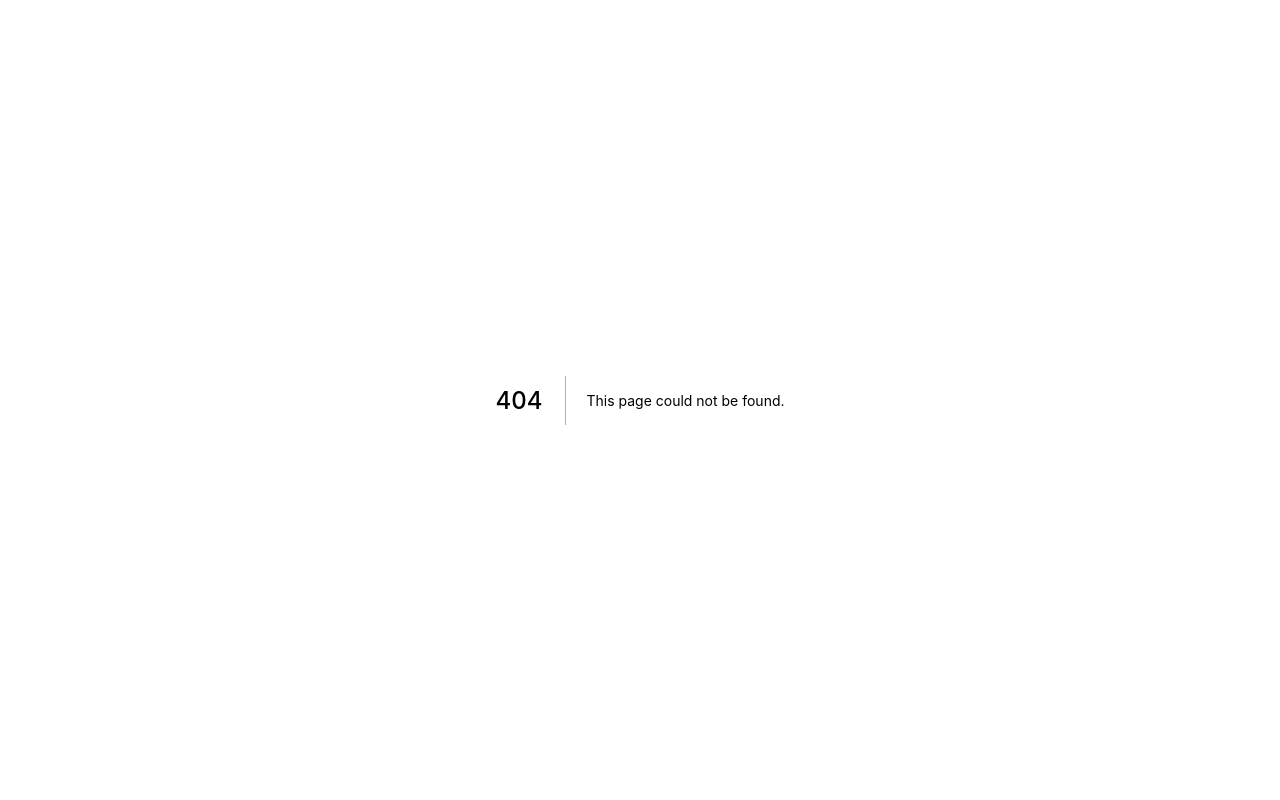
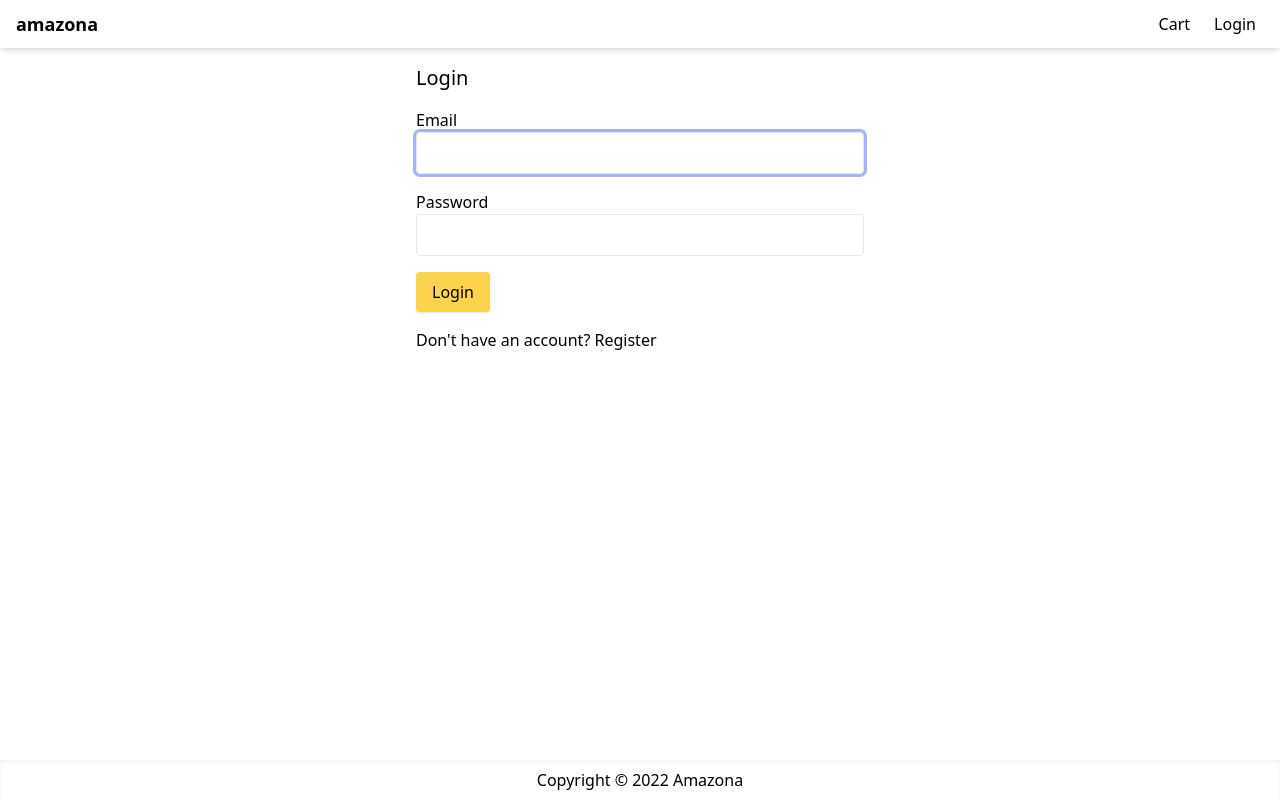
Before and after one commit to DanielAdane/next-amazona, a Next.js app: page /login in a window 1280 px wide. Before the commit this address had no page. Built offline with nearby package versions, Linux system fonts and the light colour scheme.

Commit message:
add login page

```diff
--- a/package.json
+++ b/package.json
@@ -13,7 +13,8 @@
     "js-cookie": "^3.0.1",
     "next": "12.2.5",
     "react": "18.2.0",
-    "react-dom": "18.2.0"
+    "react-dom": "18.2.0",
+    "react-hook-form": "^7.34.2"
   },
   "devDependencies": {
     "autoprefixer": "^10.4.8",
--- a/pages/cart/index.js
+++ b/pages/cart/index.js
@@ -110,7 +110,7 @@
               </li>
               <li>
                 <button
-                  onClick={() => router.push("/shipping")}
+                  onClick={() => router.push("/login?redirect=/shipping")}
                   className="primary-button w-full"
                 >
                   Check Out
--- /dev/null
+++ b/pages/login/index.js
@@ -0,0 +1,67 @@
+import Link from "next/link";
+import { useForm } from "react-hook-form";
+import Layout from "../../components/Layout";
+
+function LoginPage() {
+  const {
+    handleSubmit,
+    register,
+    formState: { errors },
+  } = useForm();
+
+  const submitHandler = ({ email, password }) => {
+    console.log(email, password);
+  };
+
+  return (
+    <Layout title="Login">
+      <form onSubmit={handleSubmit(submitHandler)} className="mx-auto max-w-md">
+        <h1 className="mb-4 text-xl">Login</h1>
+        <div className="mb-4">
+          <label htmlFor="email">Email</label>
+          <input
+            type="email"
+            className="w-full"
+            id="email"
+            autoFocus
+            {...register("email", {
+              required: "Please enter email",
+              pattern: {
+                value: /^[a-zA-Z0-9_.+-]+@[a-zA-Z0-9-]+.[a-zA-Z0-9-.]+$/i,
+                message: "Please enter valid email",
+              },
+            })}
+          />
+          {errors.email && (
+            <div className="text-red-500">{errors.email.message}</div>
+          )}
+        </div>
+        <div className="mb-4">
+          <label htmlFor="password">Password</label>
+          <input
+            type="password"
+            className="w-full"
+            id="password"
+            {...register("password", {
+              required: "Please enter password",
+              minLength: { value: 6, message: "Password is more than 5 chars" },
+            })}
+          />
+          {errors.password && (
+            <div className="text-red-500">{errors.password.message}</div>
+          )}
+        </div>
+        <div className="mb-4">
+          <button type="submit" className="primary-button">
+            Login
+          </button>
+        </div>
+        <div className="mb-4">
+          Don&apos;t have an account? <Link href="/register">Register</Link>
+        </div>
+      </form>
+    </Layout>
+  );
+}
+
+export default LoginPage;
--- a/styles/globals.css
+++ b/styles/globals.css
@@ -9,3 +9,9 @@
 .primary-button {
   @apply rounded bg-amber-300 py-2 px-4 shadow outline-none hover:bg-amber-400 active:bg-amber-500;
 }
+
+input,
+select,
+textarea {
+  @apply rounded border p-2 outline-none ring-indigo-300 focus:ring;
+}
```
Also changed, not shown: 1 other file (tests, documents, lock files or other folders).
